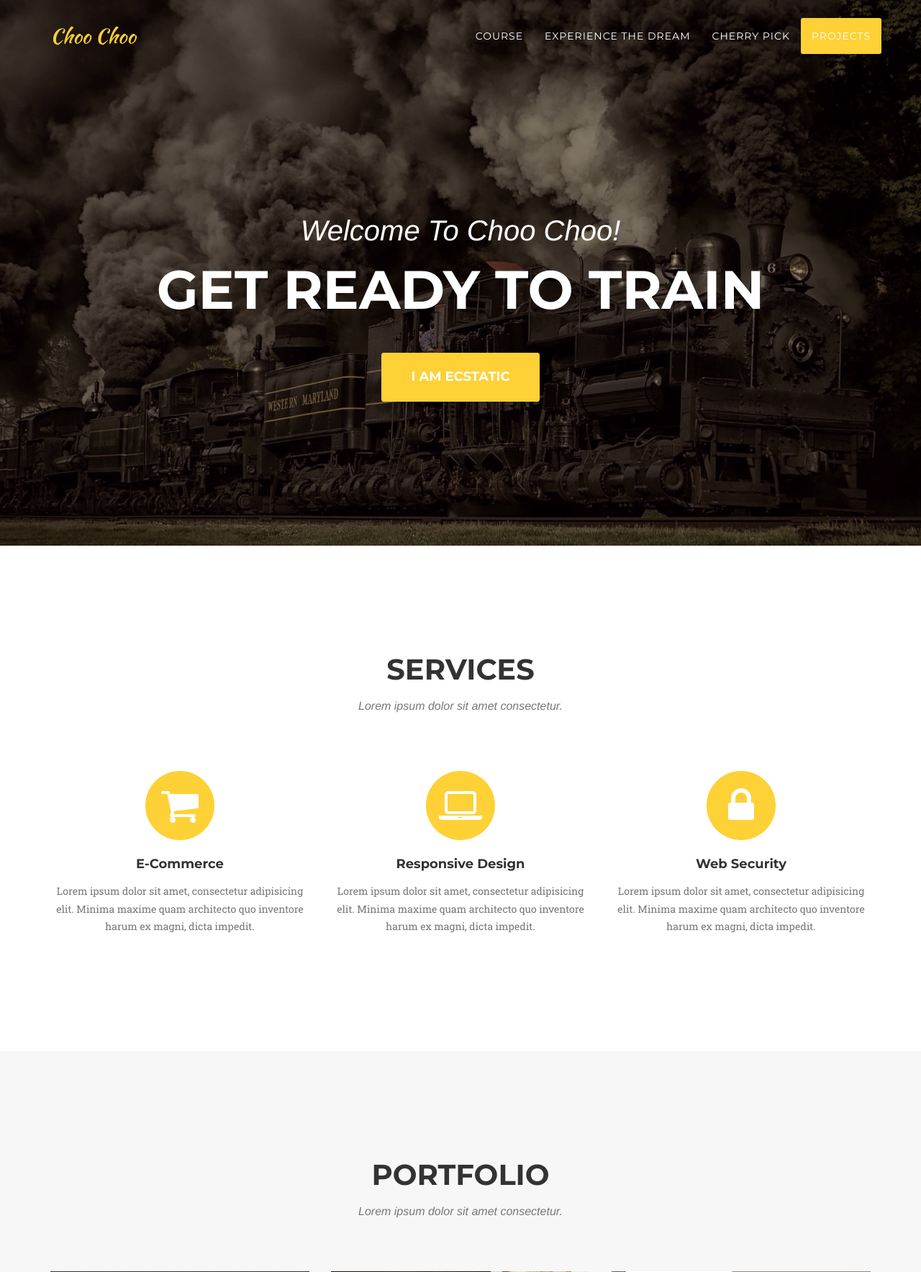
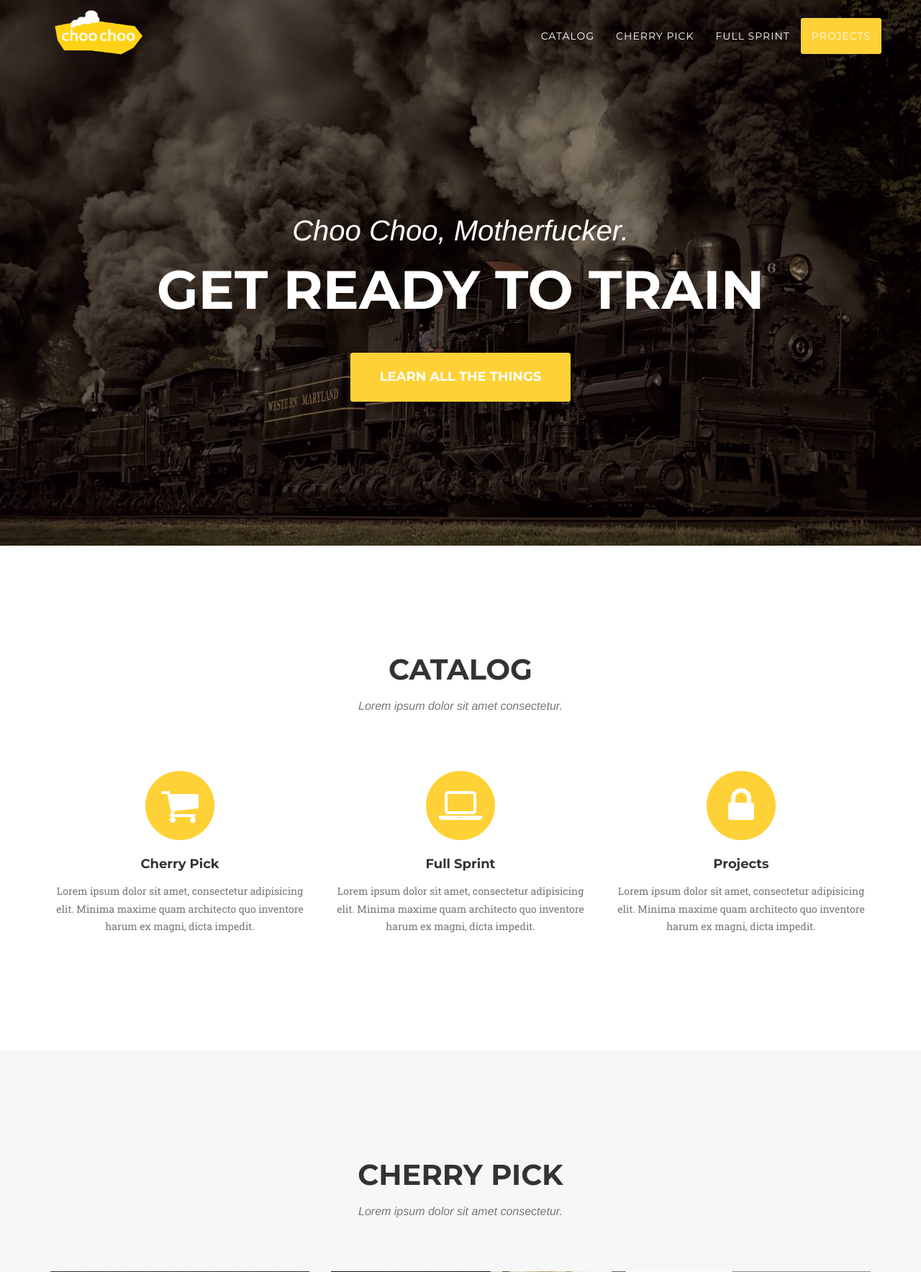
Before and after one commit to frrmack/choo-choo, a Flask app: page / in a window 1280 px wide. Shown: the top 1767 px of the page at 72% size. Run offline with Flask 2, Linux system fonts and the light colour scheme; some libraries are stand-ins or nearby versions; some web fonts are replaced.

Commit message:
Turning the template into a choo choo page: logo, sections etc converted

```diff
--- a/templates/choochoo.html
+++ b/templates/choochoo.html
@@ -9,7 +9,7 @@
     <meta name="description" content="">
     <meta name="author" content="">
 
-    <title>Datascope Choo-Choo</title>
+    <title>Datascope Choo Choo</title>
 
     <!-- Bootstrap Core CSS -->
     <link href="static/css/bootstrap.min.css" rel="stylesheet">
@@ -46,7 +46,8 @@
                     <span class="icon-bar"></span>
                     <span class="icon-bar"></span>
                 </button>
-                <a class="navbar-brand page-scroll" href="#page-top">Choo Choo</a>
+                <!-- <a class="navbar-brand page-scroll" href="#page-top"><img height="50" src="static/img/logos/choo-choo-logo.png"></a> -->
+                <a class="page-scroll" href="#page-top"><img height="62" style="margin-top:-11px;" src="static/img/logos/choo-choo-logo.png"></a>
             </div>
 
             <!-- Collect the nav links, forms, and other content for toggling -->
@@ -57,13 +58,13 @@
                     </li>
                     <li>
                         <a class="page-scroll"
-                        href="#services">Course</a>
+                        href="#services">Catalog</a>
                     </li>
                     <li>
-                        <a class="page-scroll" href="#portfolio">Experience the Dream</a>
+                        <a class="page-scroll" href="#portfolio">Cherry Pick</a>
                     </li>
                     <li>
-                        <a class="page-scroll" href="#about">Cherry Pick</a>
+                        <a class="page-scroll" href="#about">Full Sprint</a>
                     </li>
                     <li>
                         <a class="page-scroll" href="#team">Projects</a>
@@ -79,19 +80,19 @@
     <header>
         <div class="container">
             <div class="intro-text">
-                <div class="intro-lead-in">Welcome To Choo Choo!</div>
+                <div class="intro-lead-in">Choo Choo, Motherfucker.</div>
                 <div class="intro-heading">Get Ready to Train</div>
-                <a href="#services" class="page-scroll btn btn-xl">I am ecstatic</a>
+                <a href="#services" class="page-scroll btn btn-xl">Learn All The Things</a>
             </div>
         </div>
     </header>
 
-    <!-- Services Section -->
+    <!-- Catalog Section -->
     <section id="services">
         <div class="container">
             <div class="row">
                 <div class="col-lg-12 text-center">
-                    <h2 class="section-heading">Services</h2>
+                    <h2 class="section-heading">Catalog</h2>
                     <h3 class="section-subheading text-muted">Lorem ipsum dolor sit amet consectetur.</h3>
                 </div>
             </div>
@@ -101,7 +102,7 @@
                         <i class="fa fa-circle fa-stack-2x text-primary"></i>
                         <i class="fa fa-shopping-cart fa-stack-1x fa-inverse"></i>
                     </span>
-                    <h4 class="service-heading">E-Commerce</h4>
+                    <h4 class="service-heading">Cherry Pick</h4>
                     <p class="text-muted">Lorem ipsum dolor sit amet, consectetur adipisicing elit. Minima maxime quam architecto quo inventore harum ex magni, dicta impedit.</p>
                 </div>
                 <div class="col-md-4">
@@ -109,7 +110,7 @@
                         <i class="fa fa-circle fa-stack-2x text-primary"></i>
                         <i class="fa fa-laptop fa-stack-1x fa-inverse"></i>
                     </span>
-                    <h4 class="service-heading">Responsive Design</h4>
+                    <h4 class="service-heading">Full Sprint</h4>
                     <p class="text-muted">Lorem ipsum dolor sit amet, consectetur adipisicing elit. Minima maxime quam architecto quo inventore harum ex magni, dicta impedit.</p>
                 </div>
                 <div class="col-md-4">
@@ -117,7 +118,7 @@
                         <i class="fa fa-circle fa-stack-2x text-primary"></i>
                         <i class="fa fa-lock fa-stack-1x fa-inverse"></i>
                     </span>
-                    <h4 class="service-heading">Web Security</h4>
+                    <h4 class="service-heading">Projects</h4>
                     <p class="text-muted">Lorem ipsum dolor sit amet, consectetur adipisicing elit. Minima maxime quam architecto quo inventore harum ex magni, dicta impedit.</p>
                 </div>
             </div>
@@ -129,7 +130,7 @@
         <div class="container">
             <div class="row">
                 <div class="col-lg-12 text-center">
-                    <h2 class="section-heading">Portfolio</h2>
+                    <h2 class="section-heading">Cherry Pick</h2>
                     <h3 class="section-subheading text-muted">Lorem ipsum dolor sit amet consectetur.</h3>
                 </div>
             </div>
@@ -222,12 +223,12 @@
         </div>
     </section>
 
-    <!-- About Section -->
+    <!-- Sprint Section -->
     <section id="about">
         <div class="container">
             <div class="row">
                 <div class="col-lg-12 text-center">
-                    <h2 class="section-heading">About</h2>
+                    <h2 class="section-heading">Full Sprint</h2>
                     <h3 class="section-subheading text-muted">Lorem ipsum dolor sit amet consectetur.</h3>
                 </div>
             </div>
@@ -303,12 +304,12 @@
         </div>
     </section>
 
-    <!-- Team Section -->
+    <!-- Projects Section -->
     <section id="team" class="bg-light-gray">
         <div class="container">
             <div class="row">
                 <div class="col-lg-12 text-center">
-                    <h2 class="section-heading">Our Amazing Team</h2>
+                    <h2 class="section-heading">Projects</h2>
                     <h3 class="section-subheading text-muted">Lorem ipsum dolor sit amet consectetur.</h3>
                 </div>
             </div>
```
